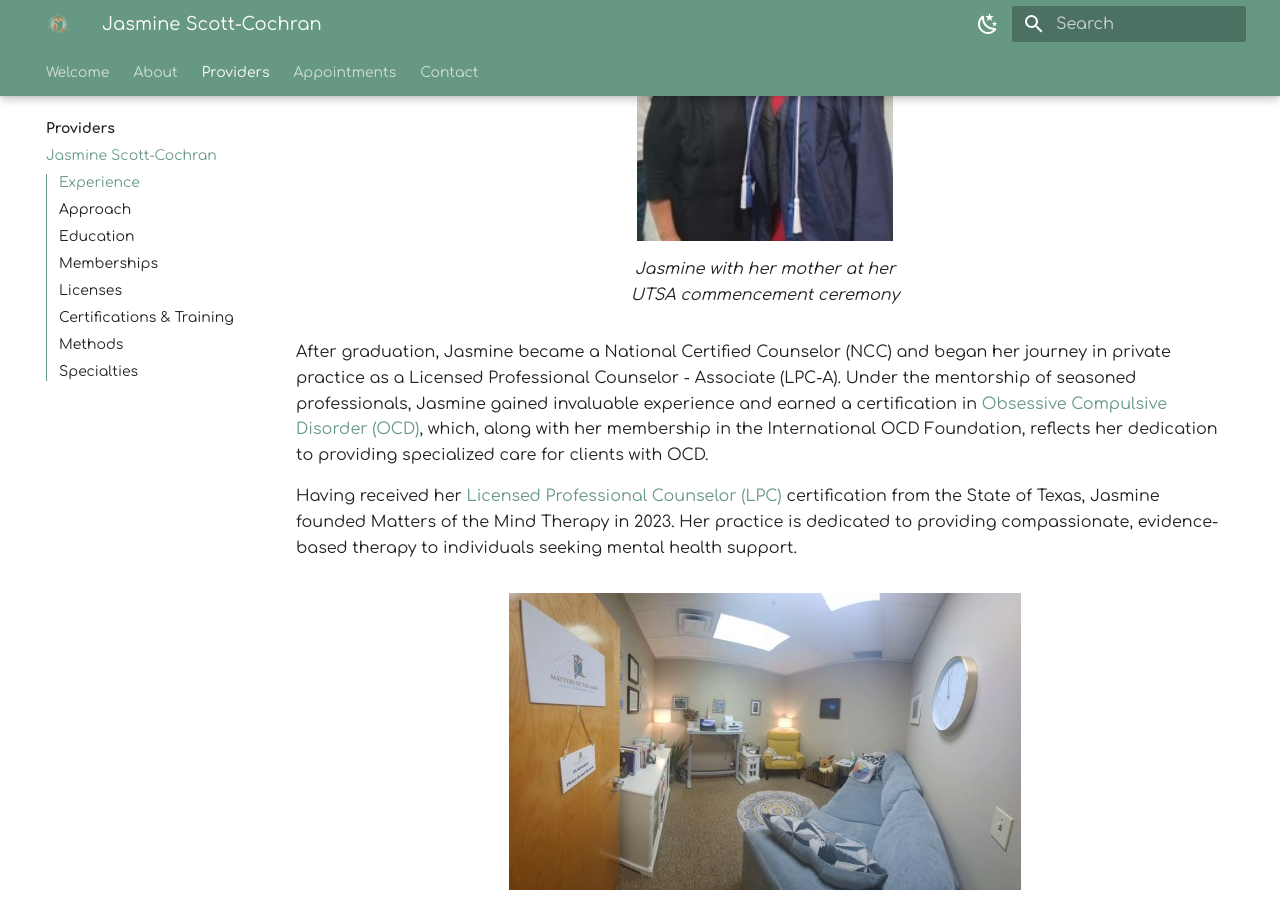
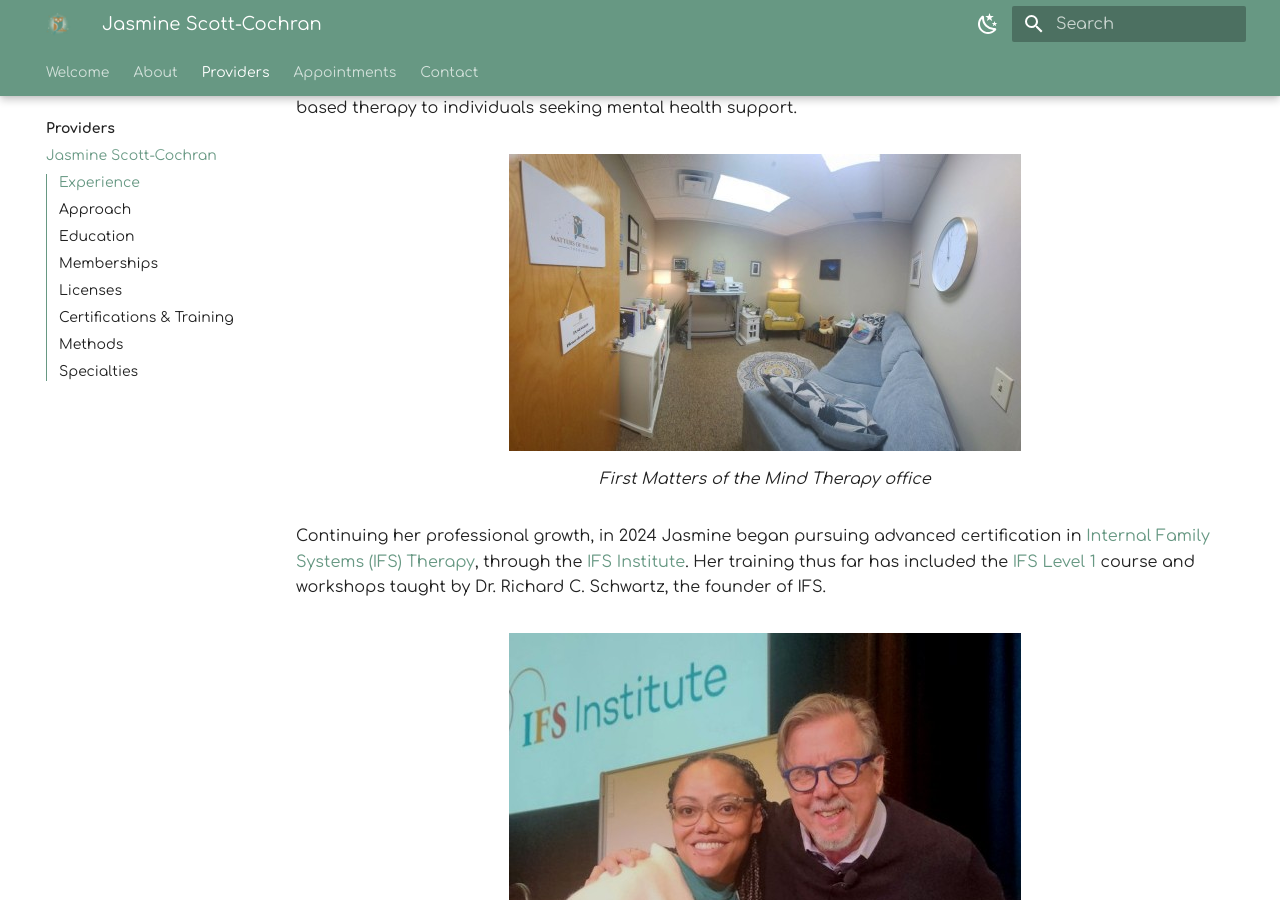
Before and after one commit to motm-therapy/website, an MkDocs documentation site: the page built from docs/providers/jasmine.md, in a window 1280 px wide and 900 px high, scrolled down 1447 px. Built offline with MkDocs 1.6.1 and Material for MkDocs 9.7.7, drawn with Linux system fonts in a browser that asks for light colours; plug-ins that fetch from the network failed and are left out.

Commit message:
Edit jasmine.md

```diff
--- a/docs/providers/jasmine.md
+++ b/docs/providers/jasmine.md
@@ -20,13 +20,6 @@ Her career began in Anchorage, Alaska, where she worked as a behavioral technici
 After relocating to Texas in 2011, Jasmine continued her work with adolescents and neurodivergent individuals in settings like [New Life Children's Center](https://upbring.org/new-life-childrens-center/) and with leading behavioral health companies such as [Butterfly Effects](https://butterflyeffects.com/). Her time at these organizations equipped her with specialized skills in therapeutic support for vulnerable populations and underscored her passion for working with marginalized adolescents.
 
 Building on her field experience, Jasmine earned a Master’s degree in Clinical Mental Health Counseling from the [University of Texas at San Antonio (UTSA)](https://www.utsa.edu/) in 2018. During her studies, Jasmine was selected for a highly competitive internship in integrative behavioral healthcare at the [UT Health - Robert B. Green Campus](https://www.uthscsa.edu/patient-care/physicians/location/Robert-B-Green-Campus-Downtown), where she collaborated with physicians to provide behavioral health interventions through [Solution-Focused Brief Therapy (SFBT)](https://www.psychologytoday.com/us/therapy-types/solution-focused-brief-therapy), supporting patients as part of a holistic medical care team.
-
-<figure markdown>
-![Jasmine with her mother at UTSA commencement ceremony](assets/jasmine-graduation.jpg){ height="323" width="256" style="display:block;margin-left:auto;margin-right:auto;" }
-  <figcaption markdown>
-  Jasmine with her mother at her<br>UTSA commencement ceremony
-  </figcaption>
-</figure>
 
 After graduation, Jasmine became a National Certified Counselor (NCC) and began her journey in private practice as a Licensed Professional Counselor - Associate (LPC-A). Under the mentorship of seasoned professionals, Jasmine gained invaluable experience and earned a certification in [Obsessive Compulsive Disorder (OCD)](https://www.psychologytoday.com/us/conditions/obsessive-compulsive-disorder), which, along with her membership in the International OCD Foundation, reflects her dedication to providing specialized care for clients with OCD.
 
```
